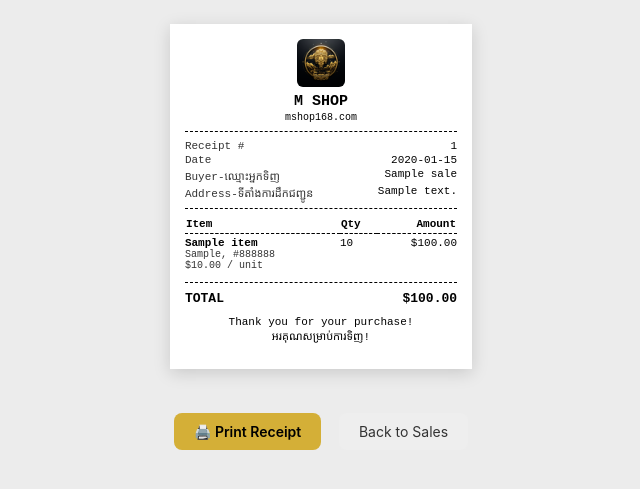
After one commit to yimphaly68/mshop, a Flask app: page /sales/1/receipt in a window 1280 px wide. The commit adds this page. Shown: the top 489 px of the page, without its empty margins (319-959 px from the left). Run offline with Flask 3, Linux system fonts and the light colour scheme; tables that the repository leaves empty hold one stand-in row (values such as "Sample post").

Commit message:
Add buyer name/address fields and POS 80mm printable receipt
Record a Sale form now has optional Buyer name and Address fields
(shown on the receipt for delivery). Each sale in Sales History gets
a Print button that opens a standalone receipt page sized for 80mm
thermal POS paper (with a screen preview and print-only styling).
Exchanged sales carry the buyer info forward from the original sale.

Co-Authored-By: Claude Sonnet 5 <noreply@anthropic.com>

```diff
--- a/app.py
+++ b/app.py
@@ -456,9 +456,16 @@ def sale_new():
     sale_date = request.form.get("sale_date") or date.today().isoformat()
 
     db.execute(text(
-        "INSERT INTO sales (item_id, quantity, sale_price, sale_date) "
-        "VALUES (:item_id, :quantity, :sale_price, :sale_date)"
-    ), {"item_id": item_id, "quantity": quantity, "sale_price": sale_price, "sale_date": sale_date})
+        "INSERT INTO sales (item_id, quantity, sale_price, sale_date, buyer_name, address) "
+        "VALUES (:item_id, :quantity, :sale_price, :sale_date, :buyer_name, :address)"
+    ), {
+        "item_id": item_id,
+        "quantity": quantity,
+        "sale_price": sale_price,
+        "sale_date": sale_date,
+        "buyer_name": request.form.get("buyer_name", "").strip(),
+        "address": request.form.get("address", "").strip(),
+    })
     db.execute(
         text("UPDATE items SET quantity = quantity - :quantity WHERE id = :id"),
         {"quantity": quantity, "id": item_id},
@@ -556,14 +563,16 @@ def sale_exchange(sale_id):
     )
     # Record the new item as a fresh sale, linked back to the original.
     db.execute(text(
-        "INSERT INTO sales (item_id, quantity, sale_price, sale_date, exchanged_from_sale_id) "
-        "VALUES (:item_id, :quantity, :sale_price, :sale_date, :exchanged_from_sale_id)"
+        "INSERT INTO sales (item_id, quantity, sale_price, sale_date, exchanged_from_sale_id, buyer_name, address) "
+        "VALUES (:item_id, :quantity, :sale_price, :sale_date, :exchanged_from_sale_id, :buyer_name, :address)"
     ), {
         "item_id": new_item_id,
         "quantity": exchange_qty,
         "sale_price": new_price,
         "sale_date": new_date,
         "exchanged_from_sale_id": sale_id,
+        "buyer_name": sale["buyer_name"],
+        "address": sale["address"],
     })
     db.execute(
         text("UPDATE items SET quantity = quantity - :qty WHERE id = :id"),
@@ -580,6 +589,19 @@ def sale_exchange(sale_id):
         diff_note = "no price difference"
     flash(f"Exchanged {exchange_qty} unit(s) for {new_item['name']} ({diff_note}).", "success")
     return redirect(url_for("sales_list"))
+
+
+@app.route("/sales/<int:sale_id>/receipt")
+def sale_receipt(sale_id):
+    db = get_db()
+    sale = db.execute(text(
+        "SELECT s.*, i.name AS item_name, i.size AS item_size, i.color AS item_color "
+        "FROM sales s JOIN items i ON i.id = s.item_id WHERE s.id = :id"
+    ), {"id": sale_id}).mappings().first()
+    if not sale:
+        flash("Sale not found.", "danger")
+        return redirect(url_for("sales_list"))
+    return render_template("receipt.html", sale=sale)
 
 
 # ---------------------------------------------------------------------------
--- /dev/null
+++ b/templates/receipt.html
@@ -0,0 +1,197 @@
+<!DOCTYPE html>
+<html lang="en">
+<head>
+<meta charset="UTF-8">
+<meta name="viewport" content="width=device-width, initial-scale=1.0">
+<title>Receipt #{{ sale.id }} · M Shop</title>
+<link rel="icon" type="image/png" href="{{ url_for('static', filename='img/favicon.png') }}">
+<style>
+  @page { size: 80mm auto; margin: 0; }
+
+  * { box-sizing: border-box; }
+
+  body {
+    margin: 0;
+    background: #ececec;
+    font-family: "Courier New", Courier, monospace;
+    color: #000;
+  }
+
+  .receipt-screen-wrap {
+    display: flex;
+    justify-content: center;
+    padding: 24px 12px;
+  }
+
+  .receipt {
+    width: 80mm;
+    max-width: 100%;
+    background: #fff;
+    padding: 4mm;
+    box-shadow: 0 4px 16px rgba(0,0,0,0.15);
+  }
+
+  .receipt-logo {
+    display: block;
+    width: 48px;
+    height: 48px;
+    margin: 0 auto 6px;
+    border-radius: 6px;
+  }
+
+  .center { text-align: center; }
+  .shop-name { font-size: 15px; font-weight: bold; margin: 0; }
+  .shop-tagline { font-size: 10px; margin: 2px 0 0; }
+
+  .divider {
+    border: none;
+    border-top: 1px dashed #000;
+    margin: 8px 0;
+  }
+
+  .row {
+    display: flex;
+    justify-content: space-between;
+    gap: 8px;
+    font-size: 11px;
+    margin: 2px 0;
+  }
+
+  .label { color: #333; }
+
+  table.items {
+    width: 100%;
+    border-collapse: collapse;
+    font-size: 11px;
+    margin-top: 4px;
+  }
+
+  table.items th {
+    text-align: left;
+    border-bottom: 1px dashed #000;
+    padding-bottom: 3px;
+    font-weight: bold;
+  }
+
+  table.items td {
+    padding: 3px 0;
+    vertical-align: top;
+  }
+
+  table.items th:last-child,
+  table.items td:last-child {
+    text-align: right;
+  }
+
+  .item-name { font-weight: bold; }
+  .item-sub { font-size: 10px; color: #333; }
+
+  .total-row {
+    display: flex;
+    justify-content: space-between;
+    font-size: 13px;
+    font-weight: bold;
+    margin-top: 6px;
+  }
+
+  .thank-you {
+    text-align: center;
+    font-size: 11px;
+    margin-top: 10px;
+  }
+
+  .no-print {
+    text-align: center;
+    margin-top: 16px;
+  }
+
+  .no-print button, .no-print a {
+    font-family: -apple-system, BlinkMacSystemFont, "Segoe UI", Roboto, sans-serif;
+    font-size: 14px;
+    padding: 10px 20px;
+    border-radius: 8px;
+    border: none;
+    cursor: pointer;
+    text-decoration: none;
+    display: inline-block;
+    margin: 4px;
+  }
+
+  .no-print .btn-print {
+    background: #d4af37;
+    color: #000;
+    font-weight: 600;
+  }
+
+  .no-print .btn-back {
+    background: #eee;
+    color: #333;
+  }
+
+  @media print {
+    body { background: #fff; }
+    .receipt-screen-wrap { padding: 0; }
+    .receipt { box-shadow: none; padding: 2mm; }
+    .no-print { display: none; }
+  }
+</style>
+</head>
+<body>
+<div class="receipt-screen-wrap">
+  <div class="receipt">
+    <div class="center">
+      <img src="{{ url_for('static', filename='img/logo-nav.png') }}" alt="M Shop logo" class="receipt-logo">
+      <p class="shop-name">M SHOP</p>
+      <p class="shop-tagline">mshop168.com</p>
+    </div>
+
+    <hr class="divider">
+
+    <div class="row"><span class="label">Receipt #</span><span>{{ sale.id }}</span></div>
+    <div class="row"><span class="label">Date</span><span>{{ sale.sale_date }}</span></div>
+    {% if sale.buyer_name %}
+    <div class="row"><span class="label">Buyer-ឈ្មោះអ្នកទិញ</span><span>{{ sale.buyer_name }}</span></div>
+    {% endif %}
+    {% if sale.address %}
+    <div class="row"><span class="label">Address-ទីតាំងការដឹកជញ្ជូន</span><span>{{ sale.address }}</span></div>
+    {% endif %}
+
+    <hr class="divider">
+
+    <table class="items">
+      <thead>
+        <tr><th>Item</th><th>Qty</th><th>Amount</th></tr>
+      </thead>
+      <tbody>
+        <tr>
+          <td>
+            <div class="item-name">{{ sale.item_name }}</div>
+            {% if sale.item_size or sale.item_color %}
+            <div class="item-sub">{{ sale.item_size }}{% if sale.item_size and sale.item_color %}, {% endif %}{{ sale.item_color }}</div>
+            {% endif %}
+            <div class="item-sub">{{ CURRENCY }}{{ "%.2f"|format(sale.sale_price) }} / unit</div>
+          </td>
+          <td>{{ sale.quantity }}</td>
+          <td>{{ CURRENCY }}{{ "%.2f"|format(sale.quantity * sale.sale_price) }}</td>
+        </tr>
+      </tbody>
+    </table>
+
+    <hr class="divider">
+
+    <div class="total-row">
+      <span>TOTAL</span>
+      <span>{{ CURRENCY }}{{ "%.2f"|format(sale.quantity * sale.sale_price) }}</span>
+    </div>
+
+    <p class="thank-you">Thank you for your purchase!<br>អរគុណសម្រាប់ការទិញ!</p>
+  </div>
+</div>
+
+<div class="no-print">
+  <button class="btn-print" onclick="window.print()">🖨️ Print Receipt</button>
+  <a class="btn-back" href="{{ url_for('sales_list') }}">Back to Sales</a>
+</div>
+
+</body>
+</html>
```
Also changed, not shown: db.py (+10 -0 lines), templates/sales.html (+20 -6 lines).
